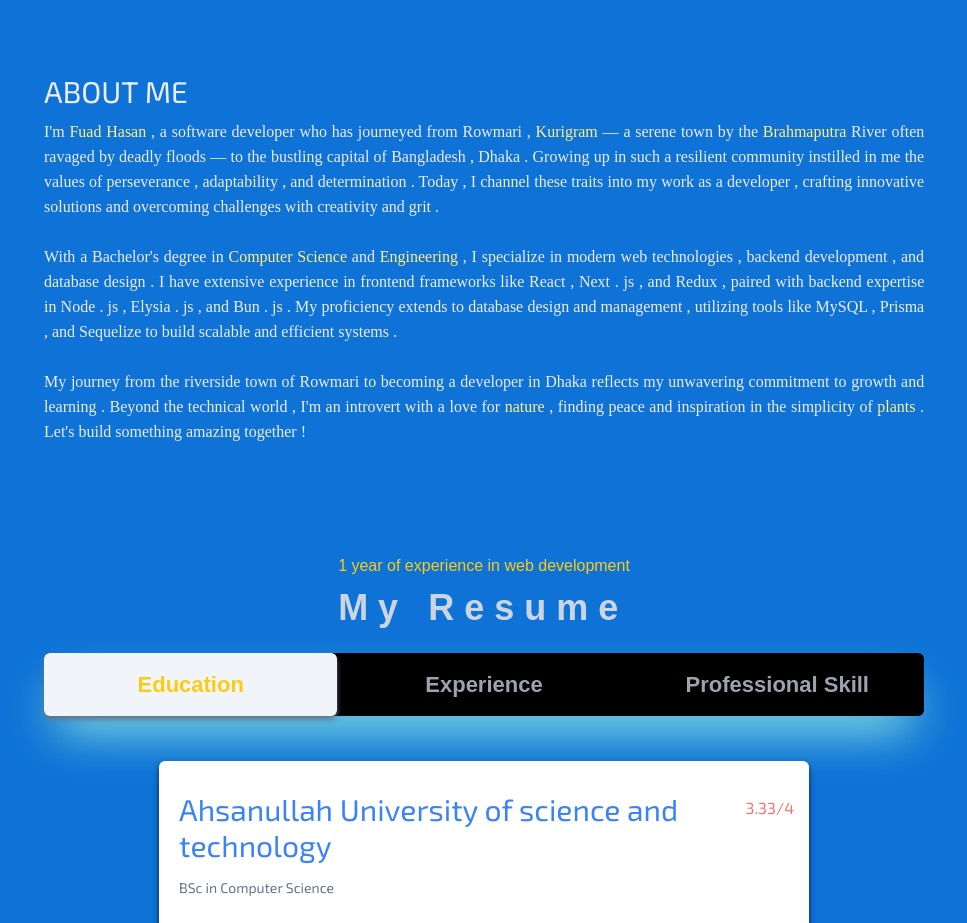
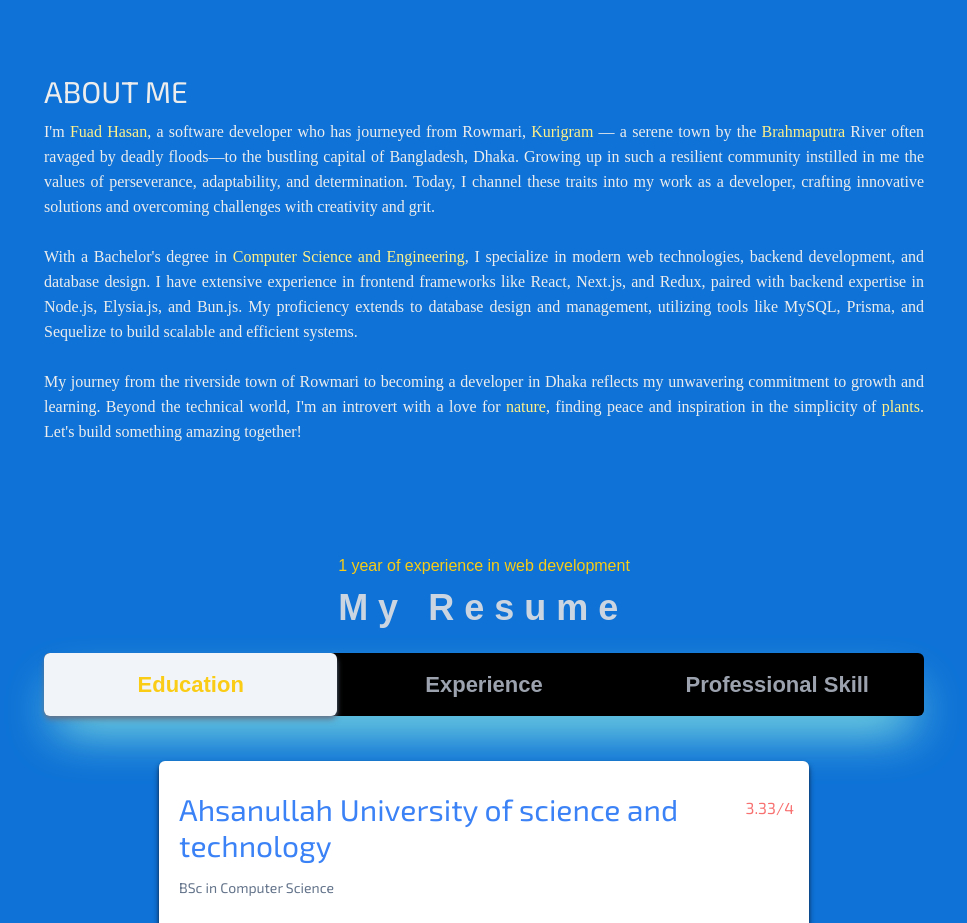
Before and after one commit to fuad-hasan-safat/fuad-hasan-safat, a Next.js app: page / in a window 1280 px wide. Shown: the part 960-1883 px from the top of the page, without its empty margins (156-1123 px from the left). Built offline with nearby package versions, Linux system fonts and the light colour scheme; a web font is replaced by a local one.

Commit message:
update string

```diff
--- a/components/Aboutme.tsx
+++ b/components/Aboutme.tsx
@@ -7,7 +7,7 @@ export default function AboutMe() {
             <h1 className="font-exo_2 text-3xl">ABOUT ME</h1>
             <p className='pt-[10px] leading-[25px]'>
                 <HighlightWords
-                    highlightWords={['Fuad', 'Hasan', 'Brahmaputra', 'Kurigram', 'Bachelor&apos;s', 'Computer', 'Science', 'Engineering', 'nature', 'plants']}
+                    highlightWords={['Fuad Hasan', 'Brahmaputra', 'Kurigram', 'Bachelor&apos;s', 'Computer Science and Engineering', 'nature', 'plants']}
                     highlightClassName="text-yellow-200"
                 >
                     I&apos;m Fuad Hasan, a software developer who has journeyed from Rowmari, Kurigram — a serene town by the
--- a/components/HighlightWords.tsx
+++ b/components/HighlightWords.tsx
@@ -1,8 +1,8 @@
 import React, { HTMLAttributes, ReactNode } from 'react';
 
 interface HighlightWordsProps extends HTMLAttributes<HTMLSpanElement> {
-  highlightClassName?: string; // Class for highlighted words
-  highlightWords?: string[]; // List of words to highlight
+  highlightClassName?: string; // Class for highlighted strings
+  highlightWords?: string[]; // List of strings to highlight
 }
 
 export default function HighlightWords({
@@ -11,42 +11,45 @@ export default function HighlightWords({
   highlightWords = [],
   ...props
 }: HighlightWordsProps) {
-  // Normalize highlightWords to lowercase for case-insensitive comparison
-  const normalizedHighlightWords = highlightWords.map((word) => word.toLowerCase());
+  // Define a unique key counter to ensure unique keys globally
+  let uniqueKey = 0;
 
-  // Global counter to ensure unique keys
-  let keyCounter = 0;
+  const processText = (text: string): ReactNode[] => {
+    const regex = new RegExp(
+      `(${highlightWords.map((word) => word.replace(/[.*+?^${}()|[\]\\]/g, '\\$&')).join('|')})`,
+      'gi' // Global and case-insensitive
+    );
 
-  // Process children into manageable chunks of words and ReactNodes
-  const processWords = (text: string): ReactNode[] => {
-    const regex = /(\b[\w'-]+\b|[^\w\s])/g; // Match words and punctuation
-    const splitText = text.match(regex) || [];
+    const parts = text.split(regex);
 
-    return splitText.map((word) => {
-      const normalizedWord = word.toLowerCase().replace(/[^\w'-]/g, ''); // Remove punctuation for matching
-      const isHighlighted = normalizedHighlightWords.includes(normalizedWord);
+    return parts.map((part) => {
+      const isHighlighted = highlightWords.some(
+        (word) => word.toLowerCase() === part.toLowerCase()
+      );
 
-      return (
-        <span
-          key={`${keyCounter++}`} // Unique key using a global counter
-          className={isHighlighted ? highlightClassName : undefined}
-        >
-          {word}
+      return isHighlighted ? (
+        <span key={`highlight-${uniqueKey++}`} className={highlightClassName}>
+          {part}
         </span>
+      ) : (
+        <span key={`text-${uniqueKey++}`}>{part}</span>
       );
     });
   };
 
+  // Flatten children and process each string child
   const highlightedText = React.Children.toArray(children).flatMap((child) => {
     if (typeof child === 'string') {
-      return processWords(child);
+      return processText(child);
     }
-    return <React.Fragment key={keyCounter++}>{child}</React.Fragment>; // Ensure unique keys for ReactNodes
+    return React.cloneElement(child as React.ReactElement, {
+      key: `child-${uniqueKey++}`,
+    });
   });
 
   return (
     <span {...props}>
-      {highlightedText.reduce<ReactNode[]>((prev, curr) => (prev.length ? [...prev, ' ', curr] : [curr]), [])}
+      {highlightedText}
     </span>
   );
 }
```
